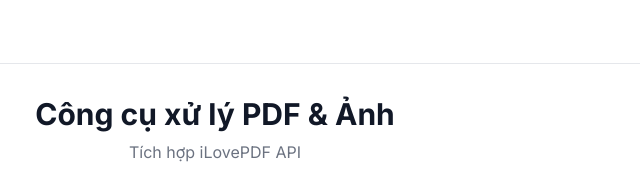
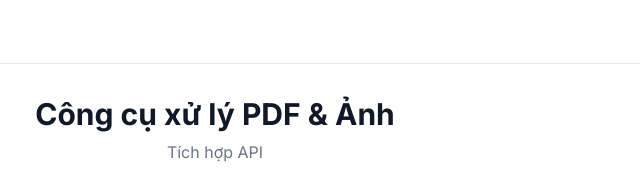
Before and after one commit to koha2002/AI, a website: page converter.html in a window 1280 px wide. Shown: the top 185 px of the page, 425-1065 px from the left. Drawn offline with nearby package versions, Linux system fonts and the light colour scheme.

Commit message:
converter.html

```diff
--- a/converter.html
+++ b/converter.html
@@ -4,7 +4,7 @@
 <head>
     <meta charset="UTF-8">
     <meta name="viewport" content="width=device-width, initial-scale=1.0">
-    <title>Công cụ xử lý PDF & Ảnh - iLovePDF API</title>
+    <title>Công cụ xử lý PDF & Ảnh</title>
     <!-- FIX: Favicon link points to your logo.png file -->
     <link rel="icon" type="image/png" href="logo.png">
     <!-- Tải Tailwind CSS -->
@@ -43,7 +43,7 @@
 <main class="min-h-screen w-full bg-white p-6 md:p-8 space-y-6 flex flex-col">
     <div class="text-center flex-shrink-0">
         <h1 class="text-2xl md:text-3xl font-bold text-gray-900">Công cụ xử lý PDF & Ảnh</h1>
-        <p class="text-gray-500 mt-2">Tích hợp iLovePDF API</p>
+        <p class="text-gray-500 mt-2">Tích hợp API</p>
     </div>
 
     <div class="flex-grow flex flex-col md:flex-row gap-8 overflow-hidden">
```
